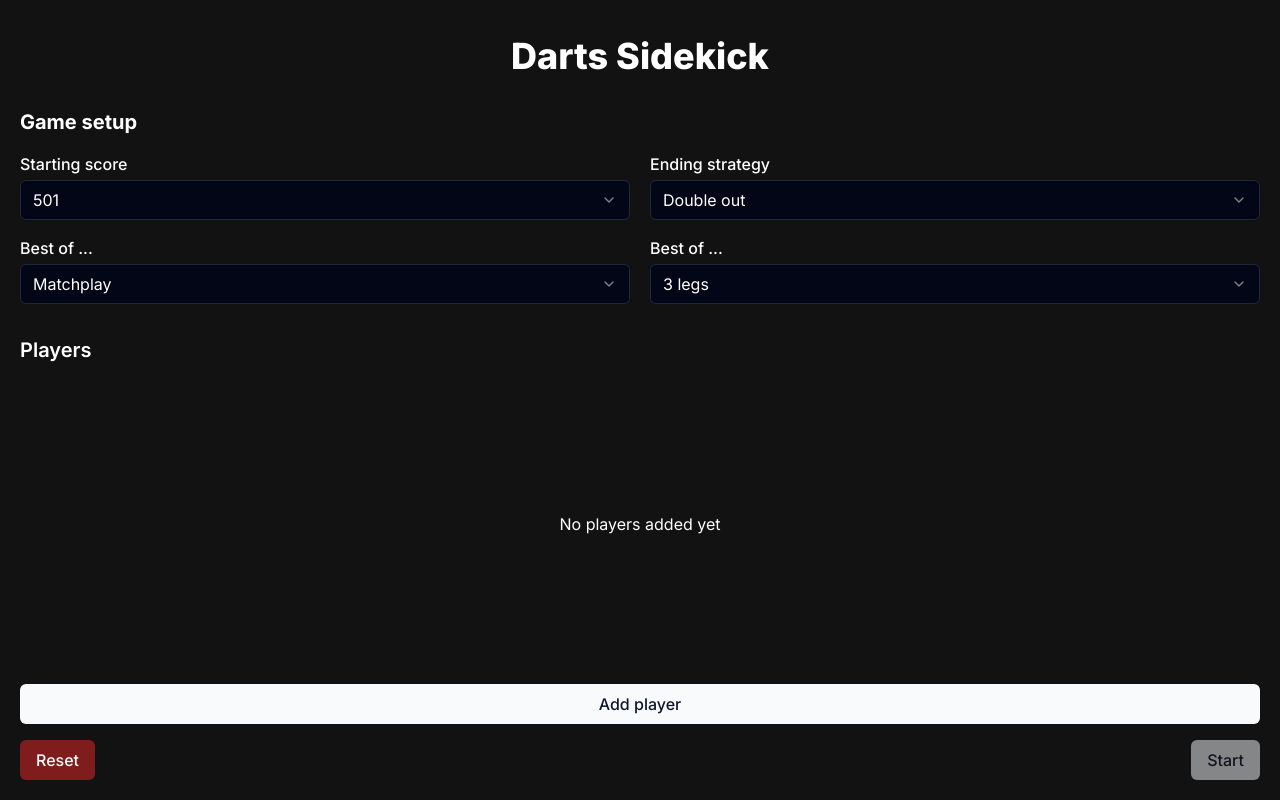
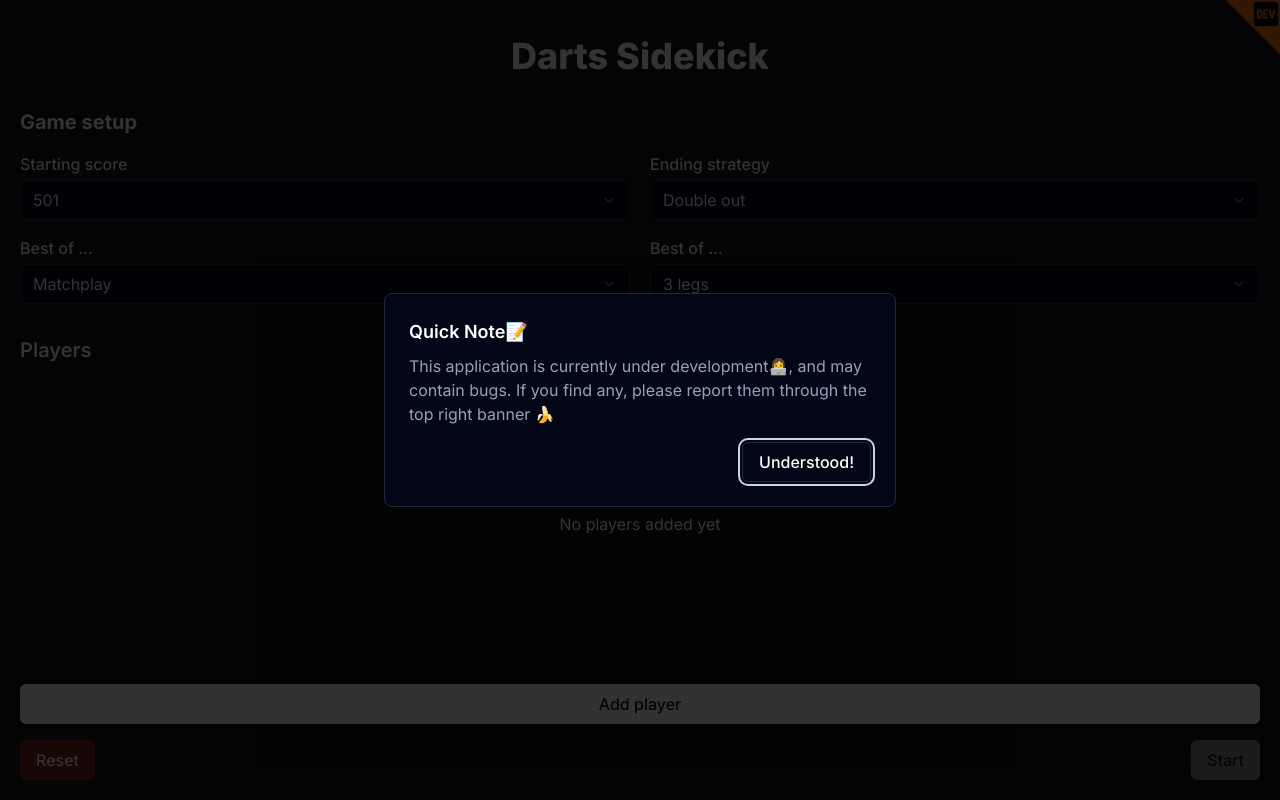
Before and after one commit to DaWadjet/Darts-Sidekick, a Next.js app: page / in a window 1280 px wide. Built offline with nearby package versions, Linux system fonts and the light colour scheme.

Commit message:
add report CTA and fontawesome

```diff
--- a/app/layout.tsx
+++ b/app/layout.tsx
@@ -3,9 +3,12 @@ import { ThemeProvider } from "@/components/ui/theme-provider";
 import { cn } from "@/lib/utils";
 import GameProvider from "@/store/GameProvider";
 import JotaiStoreProvider from "@/store/JotaiStoreProvider";
+import { config } from "@fortawesome/fontawesome-svg-core";
+import "@fortawesome/fontawesome-svg-core/styles.css";
 import type { Metadata } from "next";
 import { Inter } from "next/font/google";
 import "./globals.css";
+config.autoAddCss = false;
 
 const inter = Inter({ subsets: ["latin"] });
 
--- /dev/null
+++ b/app/lib/components/DisclaimerModal.tsx
@@ -0,0 +1,48 @@
+"use client";
+
+import {
+  AlertDialog,
+  AlertDialogCancel,
+  AlertDialogContent,
+  AlertDialogDescription,
+  AlertDialogFooter,
+  AlertDialogHeader,
+  AlertDialogTitle,
+} from "@/components/ui/alert-dialog";
+import { FC, useEffect } from "react";
+import { useLocalStorage, useToggle } from "react-use";
+
+const DisclaimerModal: FC = () => {
+  const [isOpen, toggleOpen] = useToggle(false);
+  const [hasSeenDisclaimer, setHasSeenDisclaimer] = useLocalStorage(
+    "hasSeenDisclaimer",
+    false
+  );
+
+  useEffect(() => {
+    if (!hasSeenDisclaimer) {
+      toggleOpen(true);
+      setHasSeenDisclaimer(true);
+    }
+  }, [isOpen, toggleOpen, hasSeenDisclaimer, setHasSeenDisclaimer]);
+
+  return (
+    <AlertDialog open={isOpen} onOpenChange={toggleOpen}>
+      <AlertDialogContent className="w-4/5">
+        <AlertDialogHeader>
+          <AlertDialogTitle>Quick Note📝</AlertDialogTitle>
+          <AlertDialogDescription>
+            This application is currently under development👩‍💻, and may contain
+            bugs. If you find any, please report them through the top right
+            banner 🍌
+          </AlertDialogDescription>
+        </AlertDialogHeader>
+        <AlertDialogFooter>
+          <AlertDialogCancel>Understood!</AlertDialogCancel>
+        </AlertDialogFooter>
+      </AlertDialogContent>
+    </AlertDialog>
+  );
+};
+
+export default DisclaimerModal;
--- a/app/lib/components/GameHeader.tsx
+++ b/app/lib/components/GameHeader.tsx
@@ -25,7 +25,7 @@ const GameHeader: FC = () => {
   }, [actions]);
 
   return (
-    <div className="flex items-center justify-between w-full">
+    <div className="flex items-center justify-between w-full pr-10">
       <div className="flex gap-1 justify-start">
         <button
           disabled={!canUndo}
--- /dev/null
+++ b/app/lib/components/ReportIssueBanner.tsx
@@ -0,0 +1,68 @@
+"use client";
+import { vibrate } from "@/app/lib/utils";
+import {
+  AlertDialog,
+  AlertDialogAction,
+  AlertDialogCancel,
+  AlertDialogContent,
+  AlertDialogDescription,
+  AlertDialogFooter,
+  AlertDialogHeader,
+  AlertDialogTitle,
+  AlertDialogTrigger,
+} from "@/components/ui/alert-dialog";
+import { FontAwesomeIcon } from "@fortawesome/react-fontawesome";
+
+import { faDev } from "@fortawesome/free-brands-svg-icons";
+import { FC } from "react";
+
+const ReportIssueBanner: FC = () => {
+  return (
+    <AlertDialog>
+      <AlertDialogTrigger
+        className="absolute top-0 right-0 overflow-clip size-14"
+        onClick={vibrate}
+        asChild
+      >
+        <div className="pl-3.5">
+          <div
+            className="rotate-[135deg] -mt-12 -mr-4 w-0 h-0
+  border-t-[50px] border-t-transparent
+  border-r-[50px] border-r-orange-500
+  border-b-[50px] border-b-transparent"
+          ></div>
+          <FontAwesomeIcon
+            icon={faDev}
+            className="absolute text-black/95 top-0 right-0 size-7"
+          />
+        </div>
+      </AlertDialogTrigger>
+      <AlertDialogContent className="w-4/5">
+        <AlertDialogHeader>
+          <AlertDialogTitle>Found a bug? 🐜</AlertDialogTitle>
+          <AlertDialogDescription>
+            Please open a new issue on GitHub and describe the bug in as much
+            detail as possible. Try to include reproduction steps and
+            screenshots to speed up the process! 🚀
+          </AlertDialogDescription>
+        </AlertDialogHeader>
+        <AlertDialogFooter>
+          <AlertDialogCancel>Cancel</AlertDialogCancel>
+          <AlertDialogAction
+            type="button"
+            onClick={() =>
+              window.open(
+                "https://github.com/DaWadjet/Darts-Sidekick/issues/new",
+                "_blank"
+              )
+            }
+          >
+            Create Issue
+          </AlertDialogAction>
+        </AlertDialogFooter>
+      </AlertDialogContent>
+    </AlertDialog>
+  );
+};
+
+export default ReportIssueBanner;
--- a/app/page.tsx
+++ b/app/page.tsx
@@ -3,8 +3,10 @@
 import { useGameStore } from "@/store/GameProvider";
 import { FC, useCallback } from "react";
 
+import DisclaimerModal from "@/app/lib/components/DisclaimerModal";
 import Game from "@/app/lib/components/Game";
 import GameStarterForm from "@/app/lib/components/GameStarterForm";
+import ReportIssueBanner from "@/app/lib/components/ReportIssueBanner";
 
 const Home: FC = () => {
   const hasGameStarted = useGameStore()(
@@ -13,6 +15,8 @@ const Home: FC = () => {
   return (
     <main className="flex h-[100svh] flex-col mx-auto items-center gap-10 container p-5">
       {hasGameStarted ? <Game /> : <GameStarterForm />}
+      <DisclaimerModal />
+      <ReportIssueBanner />
     </main>
   );
 };
--- a/package.json
+++ b/package.json
@@ -9,6 +9,9 @@
     "lint": "next lint"
   },
   "dependencies": {
+    "@fortawesome/fontawesome-svg-core": "^6.5.1",
+    "@fortawesome/free-brands-svg-icons": "^6.5.1",
+    "@fortawesome/react-fontawesome": "^0.2.0",
     "@hookform/resolvers": "^3.3.4",
     "@radix-ui/react-alert-dialog": "^1.0.5",
     "@radix-ui/react-dialog": "^1.0.5",
```
Also changed, not shown: 1 other file (tests, documents, lock files or other folders).
